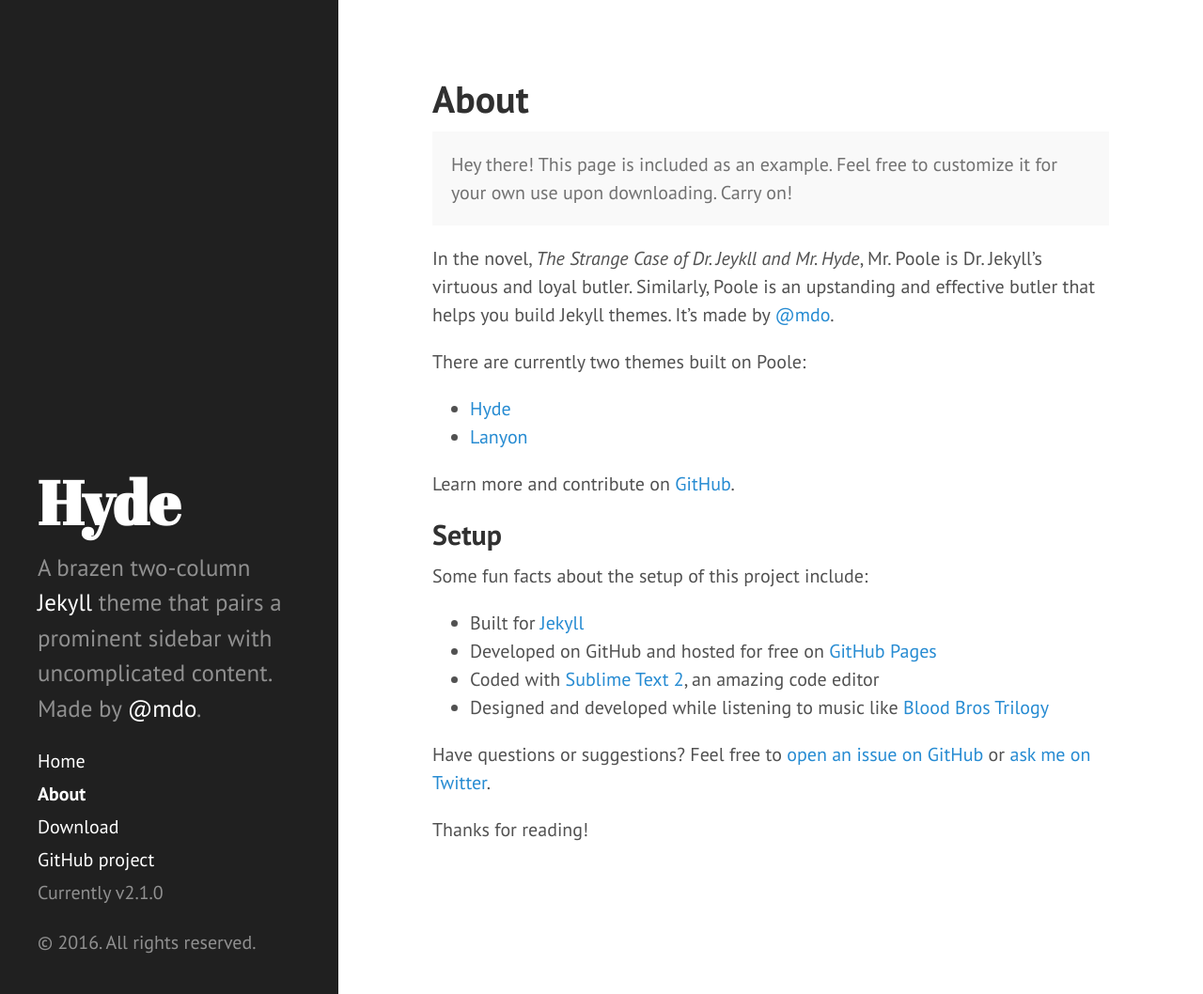
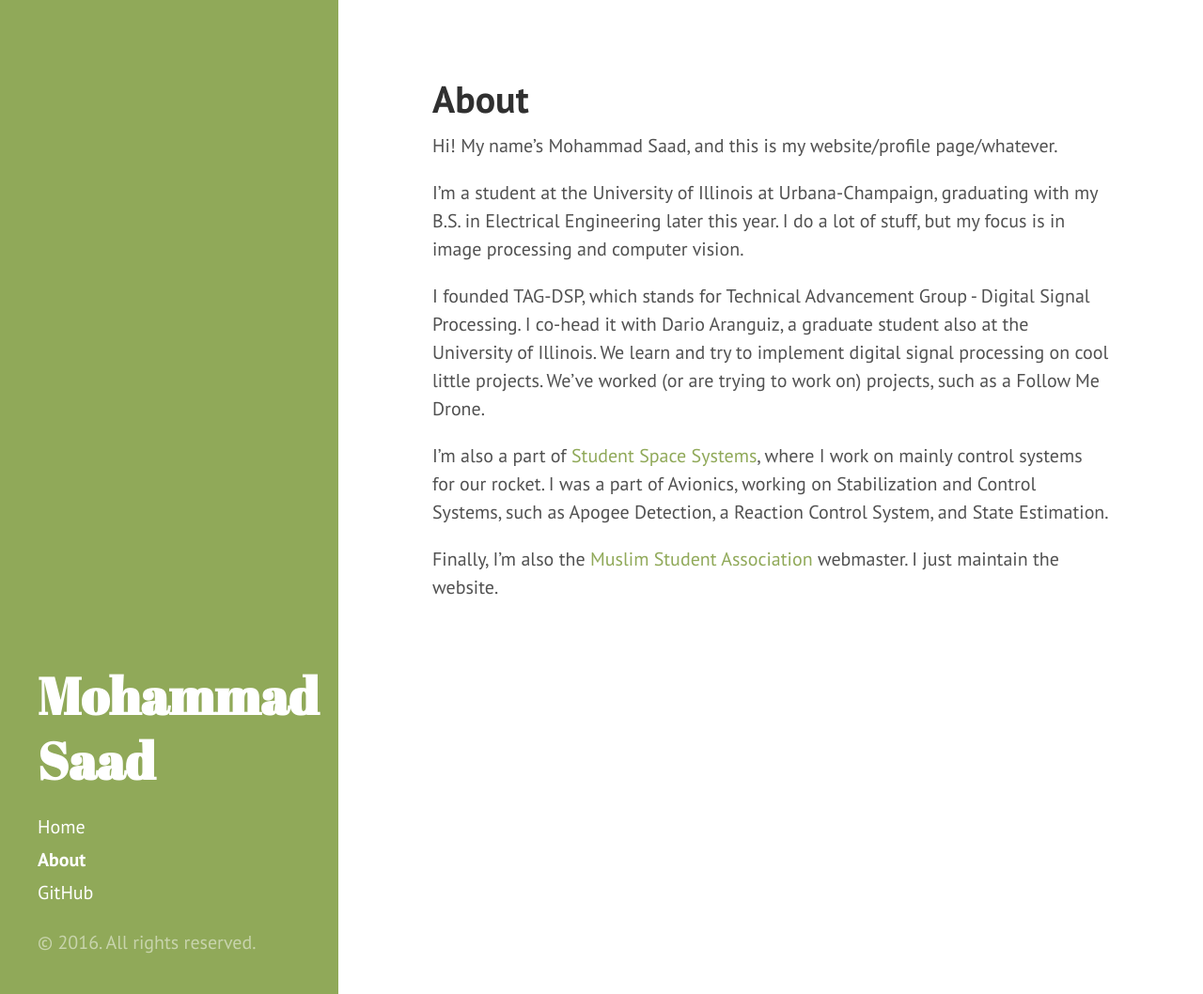
Before and after one commit to mohsaad/mohsaad.github.io, a Jekyll site: the page built from about.md, in a window 1280 px wide and 1058 px high. Shown: the whole window at 94% size. Built offline with Jekyll 4.4.1, drawn with Linux system fonts in a browser that asks for light colours; Markdown is read by kramdown in place of the engine named in the settings.

Commit message:
updated about page

```diff
--- a/_config.yml
+++ b/_config.yml
@@ -4,23 +4,23 @@
 
 # Permalinks
 permalink:        pretty
-relative_permalinks: true
+# relative_permalinks: true
 
 # Setup
-title:            Hyde
-tagline:          'A Jekyll theme'
-description:      'A brazen two-column <a href="http://jekyllrb.com" target="_blank">Jekyll</a> theme that pairs a prominent sidebar with uncomplicated content. Made by <a href="https://twitter.com/mdo" target="_blank">@mdo</a>.'
-url:              http://hyde.getpoole.com
+title:            Mohammad Saad
+#tagline:
+# description:      'A brazen two-column <a href="http://jekyllrb.com" target="_blank">Jekyll</a> theme that pairs a prominent sidebar with uncomplicated content. Made by <a href="https://twitter.com/mdo" target="_blank">@mdo</a>.'
+# url:              http://hyde.getpoole.com
 baseurl:          /
 
 author:
-  name:           'Mark Otto'
-  url:            https://twitter.com/mdo
+  name:           'Mohammad Saad'
+  url:            https://twitter.com/mohsaad230
 
 paginate:         5
 
 # Custom vars
-version:          2.1.0
+# version:          2.1.0
 
 github:
-  repo:           https://github.com/poole/hyde
+  repo:           https://github.com/mohsaad
--- a/_includes/sidebar.html
+++ b/_includes/sidebar.html
@@ -26,9 +26,9 @@
         {% endif %}
       {% endfor %}
 
-      <a class="sidebar-nav-item" href="{{ site.github.repo }}/archive/v{{ site.version }}.zip">Download</a>
-      <a class="sidebar-nav-item" href="{{ site.github.repo }}">GitHub project</a>
-      <span class="sidebar-nav-item">Currently v{{ site.version }}</span>
+
+      <a class="sidebar-nav-item" href="{{ site.github.repo }}">GitHub</a>
+
     </nav>
 
     <p>&copy; {{ site.time | date: '%Y' }}. All rights reserved.</p>
--- a/_layouts/default.html
+++ b/_layouts/default.html
@@ -3,9 +3,11 @@
 
   {% include head.html %}
 
-  <body>
+  <body class = 'theme-base-0b'>
 
     {% include sidebar.html %}
+
+
 
     <div class="content container">
       {{ content }}
--- a/about.md
+++ b/about.md
@@ -3,28 +3,12 @@
 title: About
 ---
 
-<p class="message">
-  Hey there! This page is included as an example. Feel free to customize it for your own use upon downloading. Carry on!
-</p>
+Hi! My name's Mohammad Saad, and this is my website/profile page/whatever.
 
-In the novel, *The Strange Case of Dr. Jeykll and Mr. Hyde*, Mr. Poole is Dr. Jekyll's virtuous and loyal butler. Similarly, Poole is an upstanding and effective butler that helps you build Jekyll themes. It's made by [@mdo](https://twitter.com/mdo).
+I'm a student at the University of Illinois at Urbana-Champaign, graduating with my B.S. in Electrical Engineering later this year. I do a lot of stuff, but my focus is in image processing and computer vision.
 
-There are currently two themes built on Poole:
+I founded TAG-DSP, which stands for Technical Advancement Group - Digital Signal Processing. I co-head it with Dario Aranguiz, a graduate student also at the University of Illinois. We learn and try to implement digital signal processing on cool little projects. We've worked (or are trying to work on) projects, such as a Follow Me Drone.
 
-* [Hyde](http://hyde.getpoole.com)
-* [Lanyon](http://lanyon.getpoole.com)
+I'm also a part of [Student Space Systems](http://www.studentspacesystems.org/), where I work on mainly control systems for our rocket. I was a part of Avionics, working on Stabilization and Control Systems, such as Apogee Detection, a Reaction Control System, and State Estimation.
 
-Learn more and contribute on [GitHub](https://github.com/poole).
-
-## Setup
-
-Some fun facts about the setup of this project include:
-
-* Built for [Jekyll](http://jekyllrb.com)
-* Developed on GitHub and hosted for free on [GitHub Pages](https://pages.github.com)
-* Coded with [Sublime Text 2](http://sublimetext.com), an amazing code editor
-* Designed and developed while listening to music like [Blood Bros Trilogy](https://soundcloud.com/maddecent/sets/blood-bros-series)
-
-Have questions or suggestions? Feel free to [open an issue on GitHub](https://github.com/poole/issues/new) or [ask me on Twitter](https://twitter.com/mdo).
-
-Thanks for reading!
+Finally, I'm also the [Muslim Student Association](http://www.msauiuc.org) webmaster. I just maintain the website.
--- a/public/css/hyde.css
+++ b/public/css/hyde.css
@@ -80,7 +80,7 @@
   color: #fff;
   margin-top: 0;
   font-family: "Abril Fatface", serif;
-  font-size: 3.25rem;
+  font-size: 2.74rem;
 }
 
 /* Sidebar nav */
```
